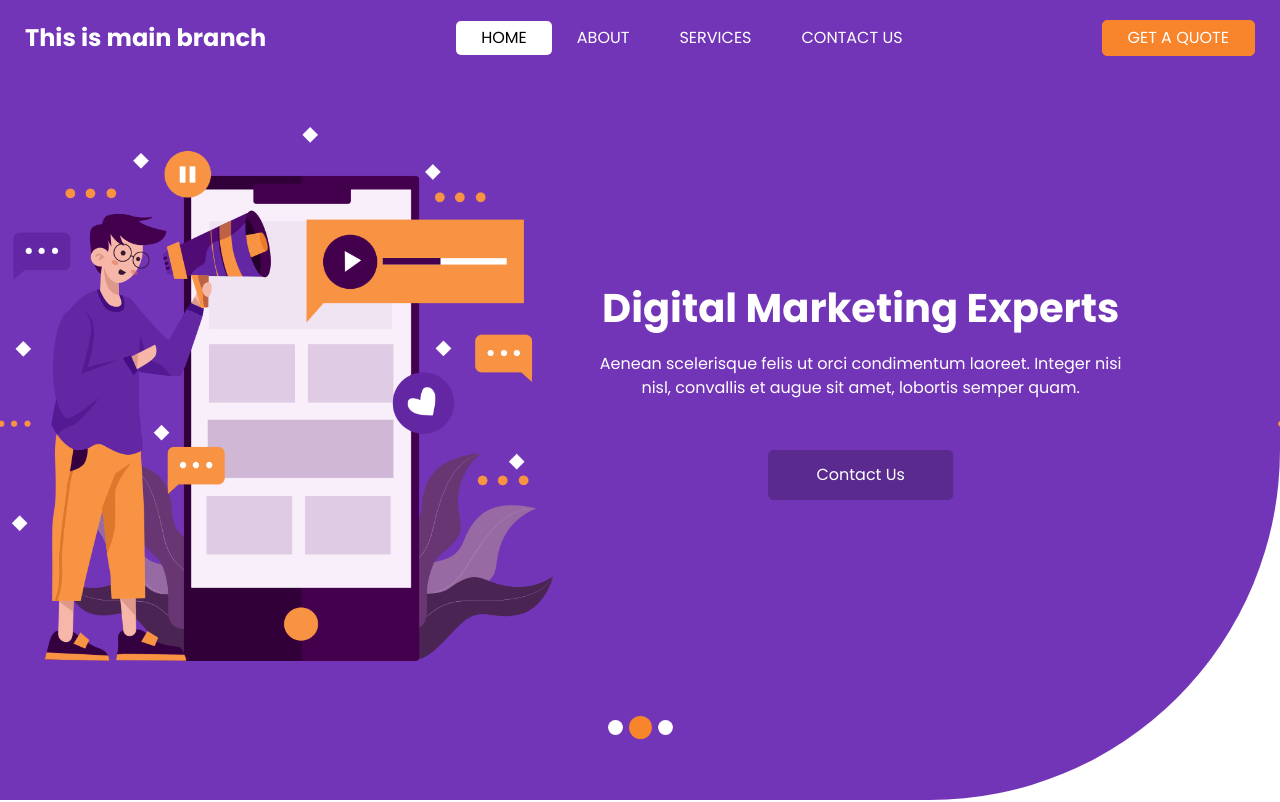
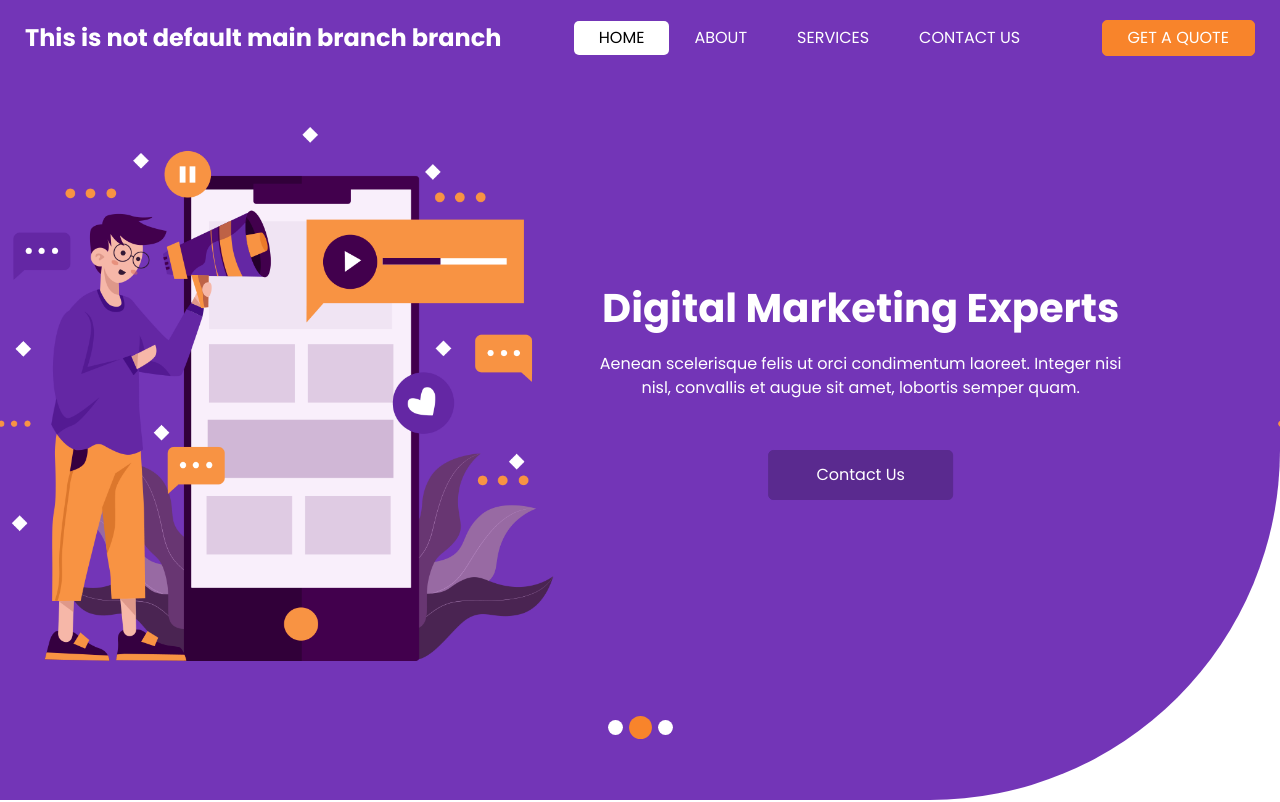
Before and after one commit to MuhammadHamza8/Task-2, a plain HTML site: page index.html in a window 1280 px wide. Shown: the top 802 px of the page. Drawn offline with nearby package versions, Linux system fonts and the light colour scheme; some packages are replaced by stand-ins of ours.

Commit message:
This branch is not default main branch

```diff
--- a/index.html
+++ b/index.html
@@ -37,7 +37,7 @@
         <nav class="navbar navbar-expand-lg custom_nav-container ">
           <a class="navbar-brand" href="index.html">
             <span>
-            This is main branch
+            This is not default main branch  branch
             </span>
           </a>
 
```
